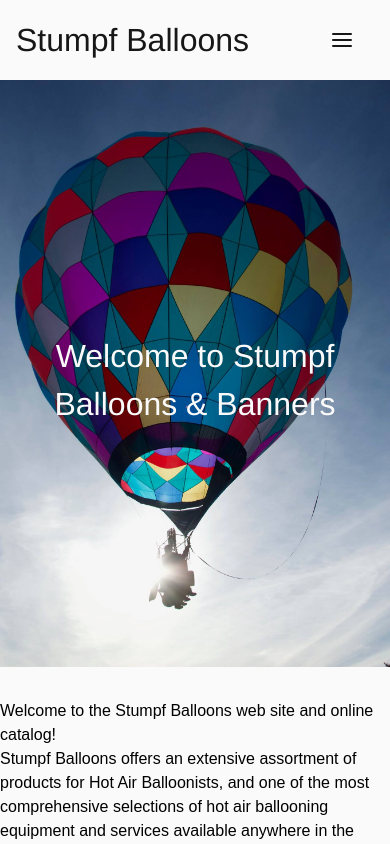
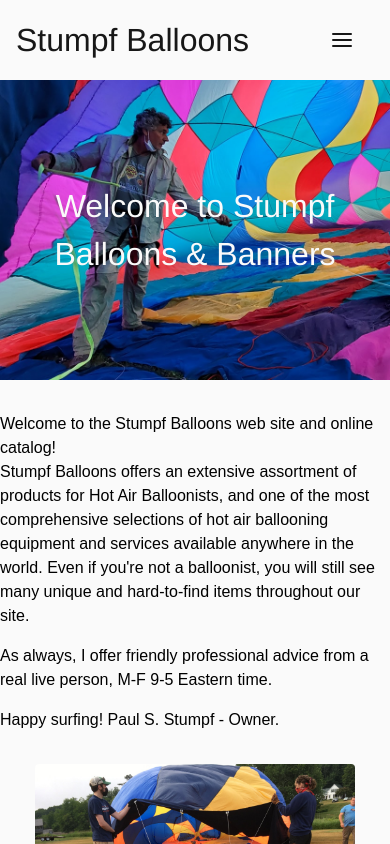
Before and after one commit to nkstumpf/stumpf-balloons-nextjs, a Next.js app: page / in a window 390 px wide. Shown: the top 844 px of the page. Built offline with nearby package versions, Linux system fonts and the light colour scheme.

Commit message:
fix footer styles mobile. various fixes

```diff
--- a/components/Footer.jsx
+++ b/components/Footer.jsx
@@ -14,6 +14,9 @@ const footerStyles = [
 const divStyles = [
   'w-full',
   'flex',
+  'flex-col',
+  'gap-4',
+  'sm:flex-row',
   'justify-between',
   'max-w-screen-xl',
   'p-8',
@@ -50,7 +53,7 @@ const Footer = () => {
             </Link>
           </li>
         </ul>
-        <div className="flex items-center">
+        <div className="flex items-center border-t sm:border-none pt-4 sm:pt-0">
           <p className="mr-4">&copy;</p>
           <p>Stumpf Balloons & Banners {new Date().getFullYear()}</p>
         </div>
--- a/components/Hero.jsx
+++ b/components/Hero.jsx
@@ -1,51 +1,13 @@
 import React from 'react';
 import PropTypes from 'prop-types';
 import Button from '@components/Button';
-import clsx from 'clsx';
 
-const containerStyles = [
-  'mx-auto',
-  'max-w-screen-xl',
-  'max-h-[600px]',
-  'overflow-hidden',
-  'mb-8',
-  'sm:rounded-lg',
-];
-
-const divStyles = [
-  'absolute',
-  'top-20',
-  'left-0',
-  'w-full',
-  'h-full',
-  'mx-auto',
-  'p-4',
-  'z-20',
-  'flex',
-  'flex-col',
-  'justify-center',
-  'items-center',
-  'max-h-[600px]',
-];
-
-const headerStyles = [
-  'w-full',
-  'text-center',
-  'text-headerLg',
-  'font-header',
-  'text-white',
-  'p-4',
-];
-
-const Hero = ({imgSrc, imgAlt, headerText, withBtn, btnText, btnUrl}) => {
+const Hero = ({mediaSrc, headerText, withBtn, btnText, btnUrl}) => {
   return (
     <>
-      <section className={clsx(containerStyles)}>
-        <picture className="w-full h-full relative z-10">
-          <img src={imgSrc} alt={imgAlt} width="100%" height="auto"/>
-        </picture>
-        <div className={clsx(divStyles)}>
-          <h1 className={clsx(headerStyles)}>{headerText}</h1>
+      <section className="flex justify-center items-center h-[300px] sm:h-[600px] w-inherit mb-8">
+        <div className="w-full h-[300px] sm:h-[600px] flex justify-center items-center bg-cover" style={{ backgroundImage: `url(${mediaSrc})` }}>
+          <h1 className="text-center text-headerLg font-header text-white p-4">{headerText}</h1>
           {withBtn && (
             <Button btnText={btnText} btnUrl={btnUrl} />
           )}
@@ -56,7 +18,7 @@ const Hero = ({imgSrc, imgAlt, headerText, withBtn, btnText, btnUrl}) => {
 };
 
 Hero.propTypes = {
-  imgSrc: PropTypes.string,
+  mediaSrc: PropTypes.string,
   imgAlt: PropTypes.string,
   headerText: PropTypes.string,
   withBtn: PropTypes.bool,
--- a/pages/index.jsx
+++ b/pages/index.jsx
@@ -41,7 +41,7 @@ const HomePage = () => {
         <link rel="canonical" href={headData.canonicalUrl} />
       </Head>
       <Header />
-      <Hero headerText="Welcome to Stumpf Balloons & Banners" imgSrc="/images/sb-bg-mobile.jpg" imgAlt="Paul flying a home build balloon"/>
+      <Hero headerText="Welcome to Stumpf Balloons & Banners" mediaSrc="/images/extra.jpg" imgAlt="Paul flying a home build balloon"/>
       <main>
         <section>
           <h2>Welcome to the Stumpf Balloons web site and online catalog!</h2>
```
